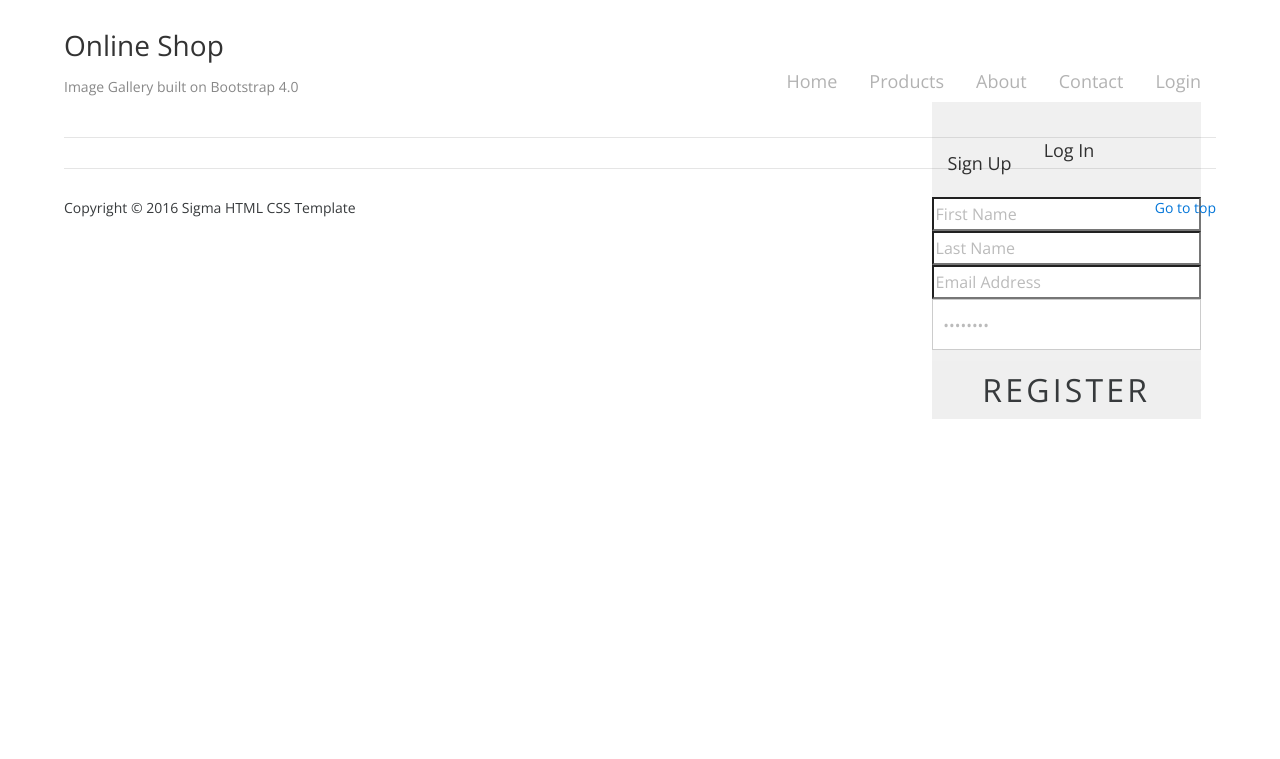
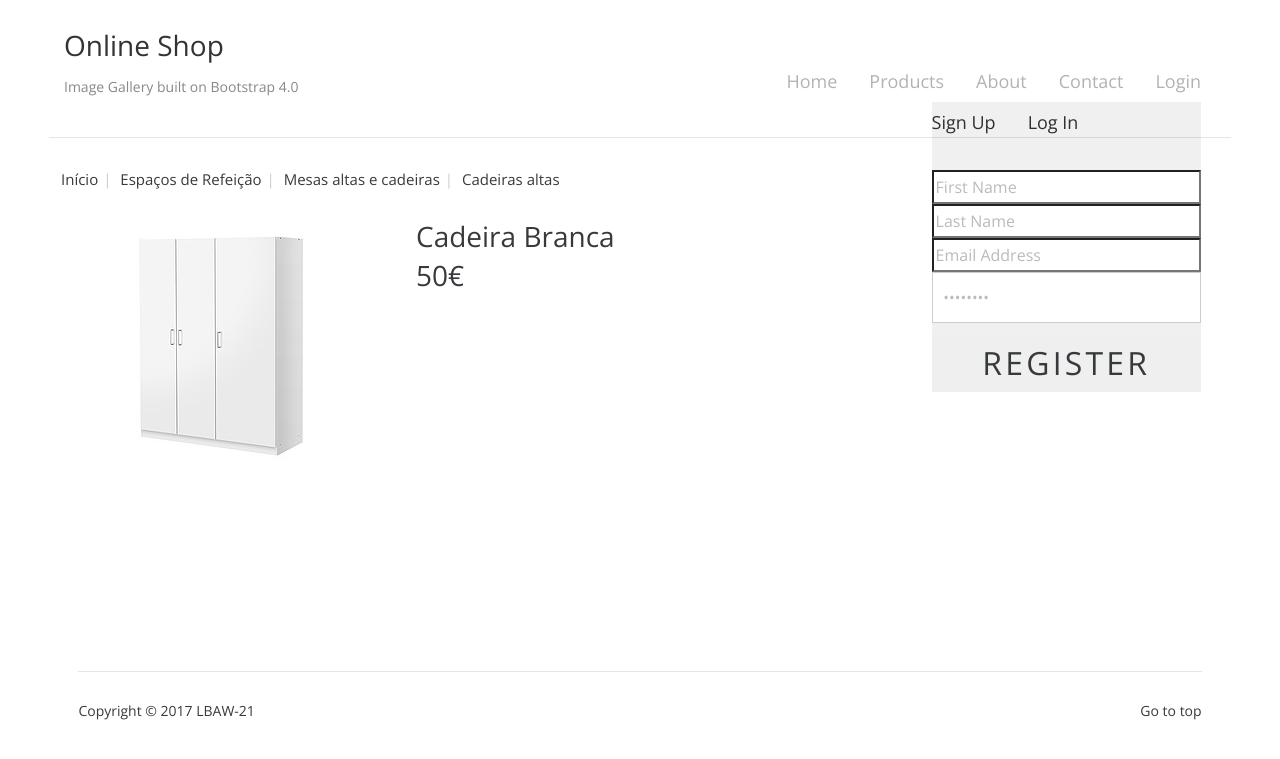
Before and after one commit to BlueDi/LBAW, a PHP site: page /productdetails.php in a window 1280 px wide. Shown: the top 759 px of the page. Run offline with PHP 8.4, Linux system fonts and the light colour scheme.

Commit message:
Sticky footer & Breadcrumbs

```diff
--- a/css/style.css
+++ b/css/style.css
@@ -7,10 +7,27 @@
 */
 
 body {
-    font-family: 'Open Sans', sans-serif;
+  height: 100%;
+  font-family: 'Open Sans', sans-serif;
 	font-size: 18px;
 	font-weight: normal;
 	line-height: 34px;
+}
+
+#wrapper{
+  min-height: calc(100vh - 160px);
+}
+
+header {
+  background-color: white;
+}
+
+footer {
+  padding: 1em;
+  height: 6.250em;
+  position: sticky;
+  background-color: white;
+  clear: both;
 }
 
 h1 {
@@ -19,6 +36,11 @@
 
 h2 {
 	font-size: 30px;
+}
+
+a {
+  color: inherit;
+  text-decoration: none;
 }
 
 .container-fluid {
@@ -243,6 +265,45 @@
 
 /* End Login */
 
+/* BreadCrumb */
+
+.breadcrumb {
+  background-color: inherit;
+  margin-right: 3em;
+  margin-left: 3em;
+  font-size: 15px;
+}
+
+.breadcrumb > li + li:before {
+  color: #ccc;
+  text-size: 0.625em;
+  content: "| ";
+  padding: 0 5px;
+}
+
+/* End BreadCrumb */
+
+/* Product Info */
+
+.productinfo {
+  margin-left: 6em;
+}
+
+.productimg {
+  margin: auto;
+  min-height: 8em;
+  min-width: 20em;
+  float: left;
+  width:20%;
+}
+
+.productdetails {
+  width: 70%;
+}
+
+/* End Product Info */
+
+
 /* Sigma BG Colors --- BEGIN */
 
 .sigma-bg-lightgray {
--- a/footer.html
+++ b/footer.html
@@ -1,7 +1,6 @@
+</div> <!--wrapper-->
 <footer>
-
 	<div class="container-fluid">
-
 		<div class="row">
 	    <div class="col-md-12">
 	    	<hr class="sigma-hr">
@@ -10,16 +9,14 @@
 
 	  <div class="row">
 			<div class="sigma-copyright col-lg-8">
-            	<p>Copyright © 2016 Sigma HTML CSS Template</p>
+	    	<p>Copyright © 2017 LBAW-21</p>
 	    </div>
 
 	    <div class="sigma-copyright col-lg-4 single-page-nav text-right">
 	    	<p><a href="#top">Go to top</a></p>
 	    </div>
 	  </div>
-
-    </div>
-
+  </div> <!--container-fluid-->
 </footer>
 
 </body>
--- a/header.html
+++ b/header.html
@@ -22,11 +22,9 @@
 </head>
 
 <body>
-
+  <div id="wrapper">
     <header id="top">
-
       <div class="container-fluid">
-
         <div class="row">
 
           <div class="col-lg-4 col-md-12 site-title">
@@ -36,7 +34,6 @@
           </div>
 
           <div class="col-lg-8 col-md-12 main-menu">
-
             <nav class="navbar navbar-light">
               <ul class="nav navbar-nav single-page-nav">
                 <li class="nav-item">
@@ -52,7 +49,7 @@
                   <a class="nav-link" href="#contact">Contact</a>
                 </li>
                 <li class="nav-item">
-                      <a class="nav-link" id="toggle-login_popup">Login</span>
+                  <a class="nav-link" id="toggle-login_popup">Login</a>
                     <div id="login_popup">
                       <ul class="tab-group nav">
                         <li class="tab activeS active nav-item">
@@ -103,18 +100,15 @@
 
                             <p class="forgot"><a href="#">Forgot Password?</a></p>
 
-                              <button class="button button-block"/>Log In</button>
+                            <button class="button button-block">Log In</button>
                           </form><!--Login-->
                         </div>
                       </div><!-- tab-content -->
-                      </form>
+                    </div> <!-- id="login_popup"> -->
                 </li>
               </ul>
             </nav>
-
-            </div>
-
-        </div>
+          </div>  <!--class="col-lg-8 col-md-12 main-menu"> -->
 
           <div class="row">
             <div class="col-md-12">
@@ -123,5 +117,5 @@
           </div>
 
         </div>
-
+      </div><!--container-fluid-->
     </header>
--- a/productdetails.html
+++ b/productdetails.html
@@ -0,0 +1,16 @@
+<ol class="breadcrumb">
+	<li><a href="index.php">Início</a></li>
+  <li><a href="products.php">Espaços de Refeição</a></li>
+  <li><a href=""><span>Mesas altas e cadeiras</span></a></li>
+  <li><a href=""><span>Cadeiras altas</span></a></li>
+</ol>
+
+<div class="productinfo">
+  <div class="productimg">
+    <img src="images/1.JPG" align="top" alt="Armario 1">
+  </div>
+  <div class="productdetails">
+    <h1 class="product-name">Cadeira Branca</h1>
+    <h3 class="price">50€</h3>
+  </div>
+</div>
--- a/products.html
+++ b/products.html
@@ -4,7 +4,7 @@
         <th scope="row"></th>
         <td>
           <a href="productdetails.php">
-            <img src="images/1.JPG" align="top"style="width:200px;height:200px;border:10px;" alt="  Armario 1">
+            <img src="images/1.JPG" align="top"style="width:200px;height:200px;border:10px;" alt="Armario 1">
             <p>Armario 1</p>
             <p>29,99$</p>
           </a>
```
Lines whose indentation alone changed are shown as unchanged.
